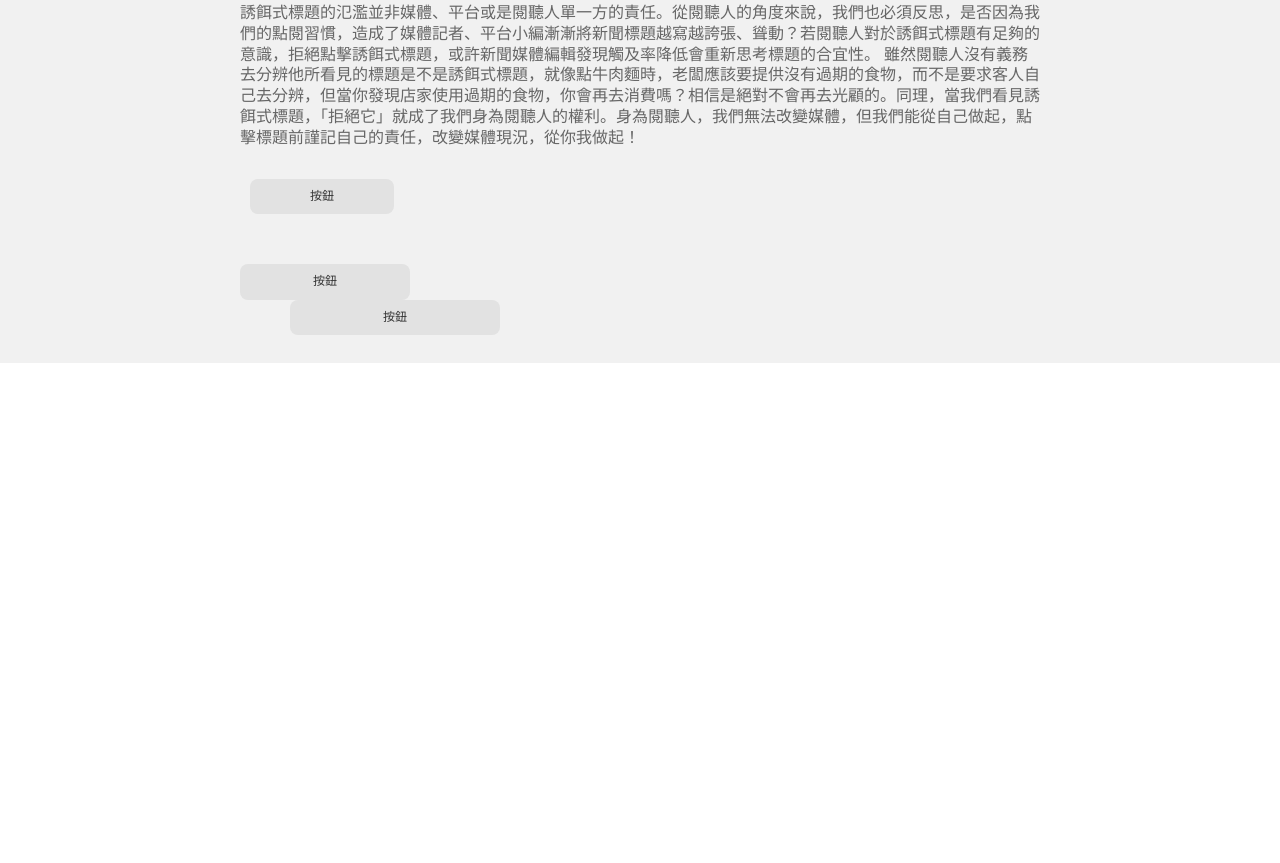
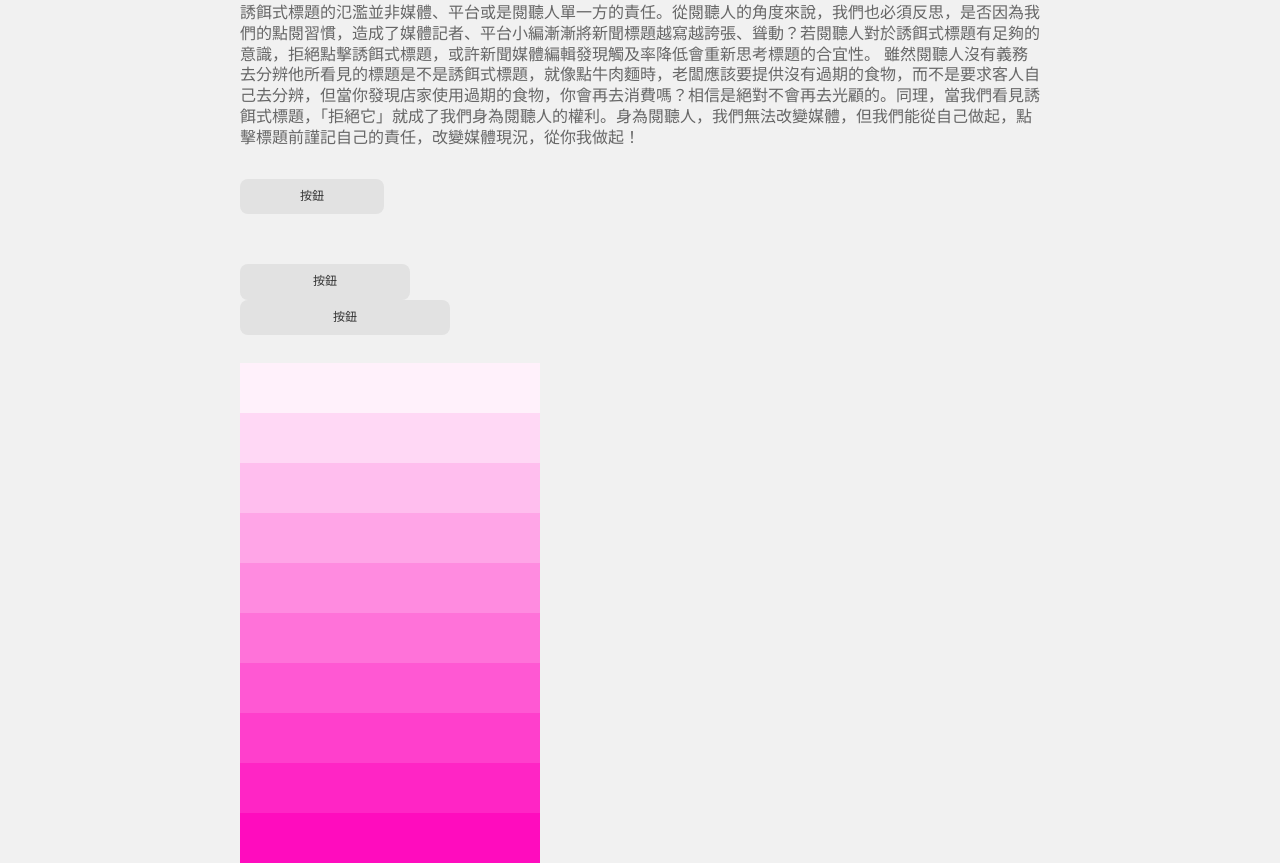
Before and after one commit to sexfat/thd103, a website: page about.html in a window 1280 px wide. Shown: the part 369-1232 px from the top of the page. Before the commit the page ends 800 px from the top, so only its background shows below. Drawn offline with Linux system fonts and the light colour scheme.

Commit message:
add color loop

```diff
--- a/about.html
+++ b/about.html
@@ -42,6 +42,20 @@
                 <div class="btn-lg top50">按鈕</div>
                 <div class="btn-xxl left50">按鈕</div>
             </div>
+            <div class="spec1">
+                <div class="lighten100 rect"></div>
+                <div class="lighten90 rect"></div>
+                <div class="lighten80 rect"></div>
+                <div class="lighten70 rect"></div>
+                <div class="lighten60 rect"></div>
+                <div class="lighten50 rect"></div>
+                <div class="lighten40 rect"></div>
+                <div class="lighten30 rect"></div>
+                <div class="lighten20 rect"></div>
+                <div class="lighten10 rect"></div>
+
+
+            </div>
         </div>
         <footer></footer>
     </div>
--- a/sass/mixin/_mixins.scss
+++ b/sass/mixin/_mixins.scss
@@ -68,3 +68,25 @@
   }
 
 }
+
+
+// space
+@mixin space($s) {
+  @for $i from 1 through $s {
+    .top#{$i * 10} {
+      margin-top: $i * 10px;
+    }
+
+    .left#{$i * 10} {
+      margin-left: $i * 10px;
+    }
+
+    .right#{$i * 10} {
+      margin-right: $i * 10px;
+    }
+
+    .bottom#{$i * 10} {
+      margin-bottom: $i * 10px;
+    }
+  }
+}
--- a/sass/style.scss
+++ b/sass/style.scss
@@ -142,8 +142,8 @@
 
 
 .area {
- @include bgc(red);
- background-color: red;
+  @include bgc(red);
+  background-color: red;
 }
 
 
@@ -158,38 +158,42 @@
 // for
 
 
-@for $i from 1 through 10{
-    .w#{$i}{
-     width: $i + px;
-    }
+@for $i from 1 through 10 {
+  .w#{$i} {
+    width: $i + px;
+  }
 }
 
 
 
-@mixin space($s , $dir:top) {
-  @for $i  from 1 through $s {
+@mixin space($s , $dir: top) {
+  @for $i from 1 through $s {
     .#{$dir}#{$i * 10} {
-       margin-#{$dir}: $i  *  10px;
+      margin-#{$dir}: $i * 10px;
     }
   }
 }
 
 
-@mixin space($s) {
-  @for $i  from 1 through $s {
-    .top#{$i * 10} {
-       margin-top: $i  *  10px;
-    }
-    .left#{$i * 10} {
-      margin-left: $i  *  10px;
-   }
-   .right#{$i * 10} {
-    margin-right: $i  *  10px;
-   }
-   .bottom#{$i * 10} {
-    margin-bottom: $i  *  10px;
- }
+@include space(20);
+
+
+.rect {
+  width: 300px;
+  height: 50px;
+}
+
+// // color
+@for $i from 1 through 10 {
+  .lighten#{$i * 10} {
+    background-color: lighten(#f100b1, $i * 5);
   }
 }
 
-@include space(20);
+// .dark {
+//   color: darken(#fff , 50);
+// }
+
+// .lighten {
+//   color: lighten(#000 , 100)
+// }
```
Also changed, not shown: css/style.css, 1 other file.
